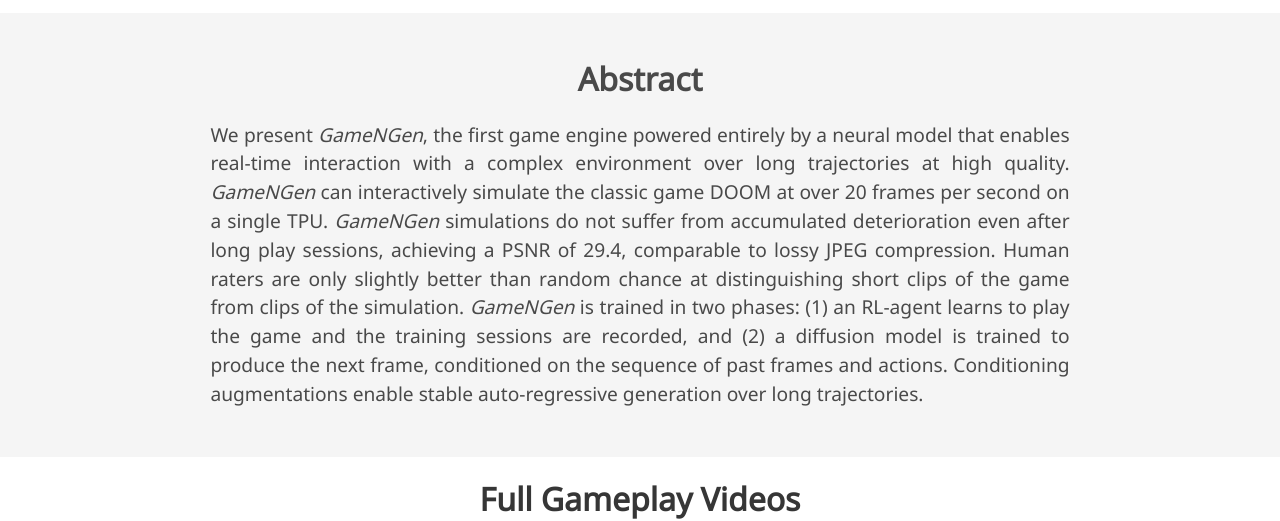
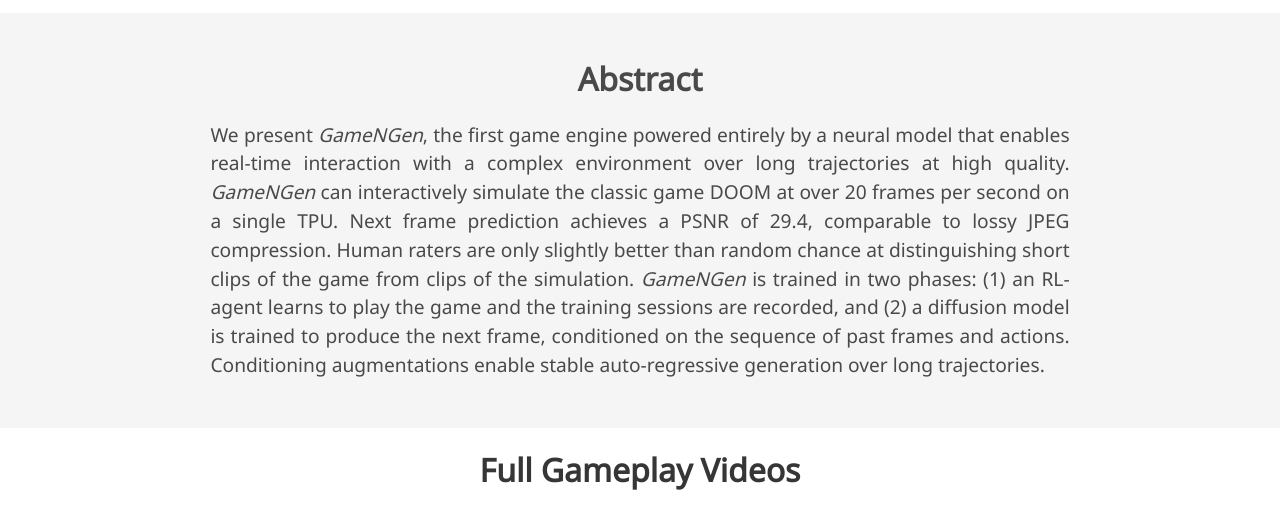
Before and after one commit to GameNGen/GameNGen.github.io, a plain HTML site: page index.html in a window 1280 px wide. Shown: the part 1040-1561 px from the top of the page. Drawn offline with nearby package versions, Linux system fonts and the light colour scheme; some icons are missing; a web font is replaced by a local one.

Commit message:
update abstract

```diff
--- a/index.html
+++ b/index.html
@@ -102,7 +102,7 @@
           <div class="column is-four-fifths" style="max-width:960px">
             <div class="publication-video">
               <iframe
-              src="https://www.youtube.com/embed/O3616ZFGpqw?autoplay=1&mute=1&loop=1&showinfo=0&list=PL3ZfMho22LwDvJSEKVBiwxNsVEqUTUmhJ"
+                src="https://www.youtube.com/embed/O3616ZFGpqw?autoplay=1&mute=1&loop=1&showinfo=0&list=PL3ZfMho22LwDvJSEKVBiwxNsVEqUTUmhJ"
                 frameborder="0" allow="autoplay; encrypted-media" allowfullscreen></iframe>
             </div>
           </div>
@@ -126,16 +126,11 @@
             <p>
               We present <i>GameNGen</i>, the first game engine powered entirely by a neural model
               that enables real-time interaction with a complex environment over long trajectories at high quality.
-              <i>GameNGen</i> can interactively simulate the classic game DOOM at over 20 frames per second on a single
-              TPU.
-              <i>GameNGen</i> simulations do not suffer from accumulated deterioration even after long play sessions,
-              achieving a PSNR of 29.4, comparable to lossy JPEG compression.
-              Human raters are only slightly better than random chance at distinguishing short clips of the game
-              from clips of the simulation.
-              <i>GameNGen</i> is trained in two phases:
-              (1) an RL-agent learns to play the game and the training sessions are recorded, and
-              (2) a diffusion model is trained to produce the next frame, conditioned on the sequence of past frames and
-              actions.
+              <i>GameNGen</i> can interactively simulate the classic game DOOM at over 20 frames per second on a single TPU.
+              Next frame prediction achieves a PSNR of 29.4, comparable to lossy JPEG compression.
+              Human raters are only slightly better than random chance at distinguishing short clips of the game from clips of the simulation.
+              <i>GameNGen</i> is trained in two phases: (1) an RL-agent learns to play the game and the training sessions are recorded, and
+              (2) a diffusion model is trained to produce the next frame, conditioned on the sequence of past frames and actions.
               Conditioning augmentations enable stable auto-regressive generation over long trajectories.
             </p>
           </div>
```
